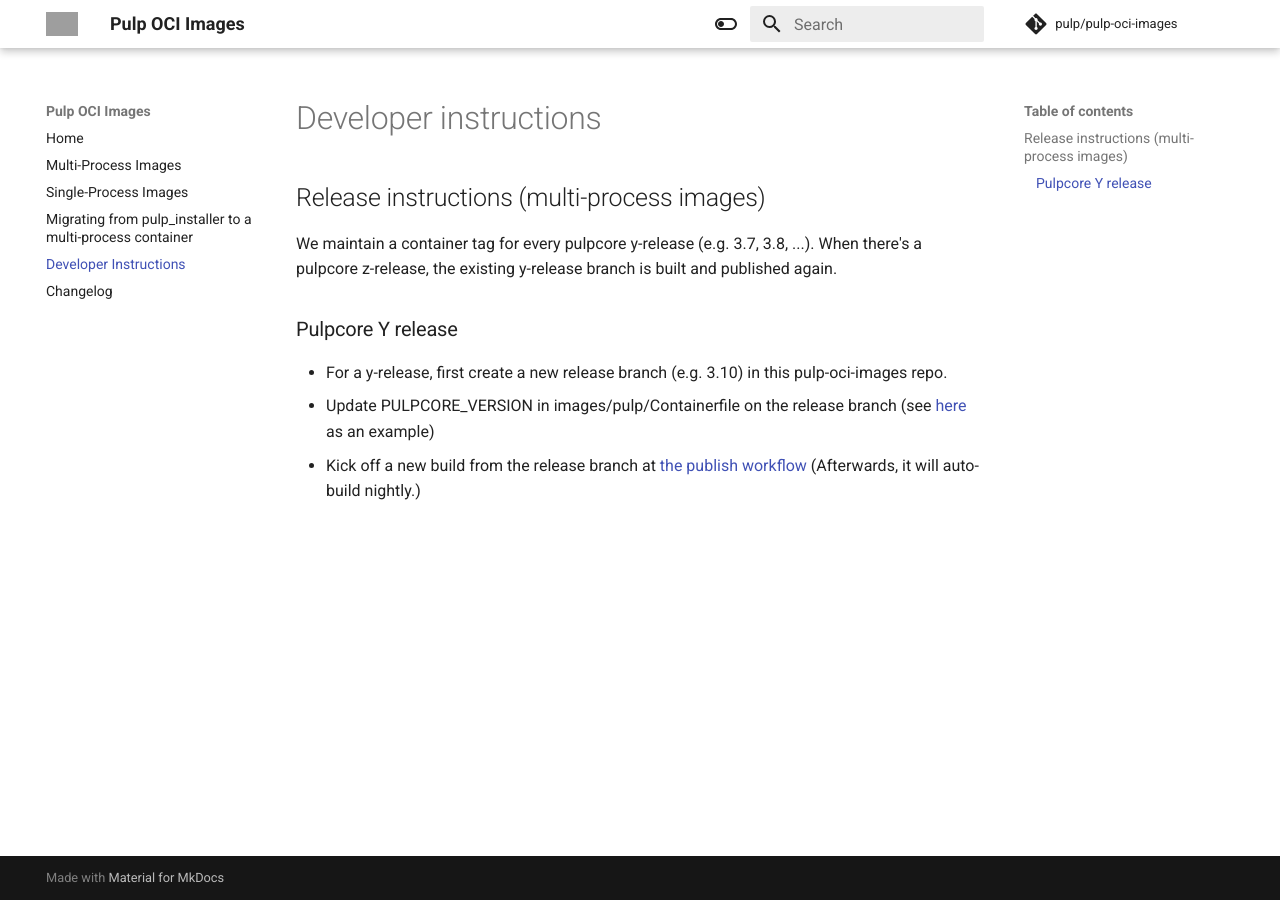
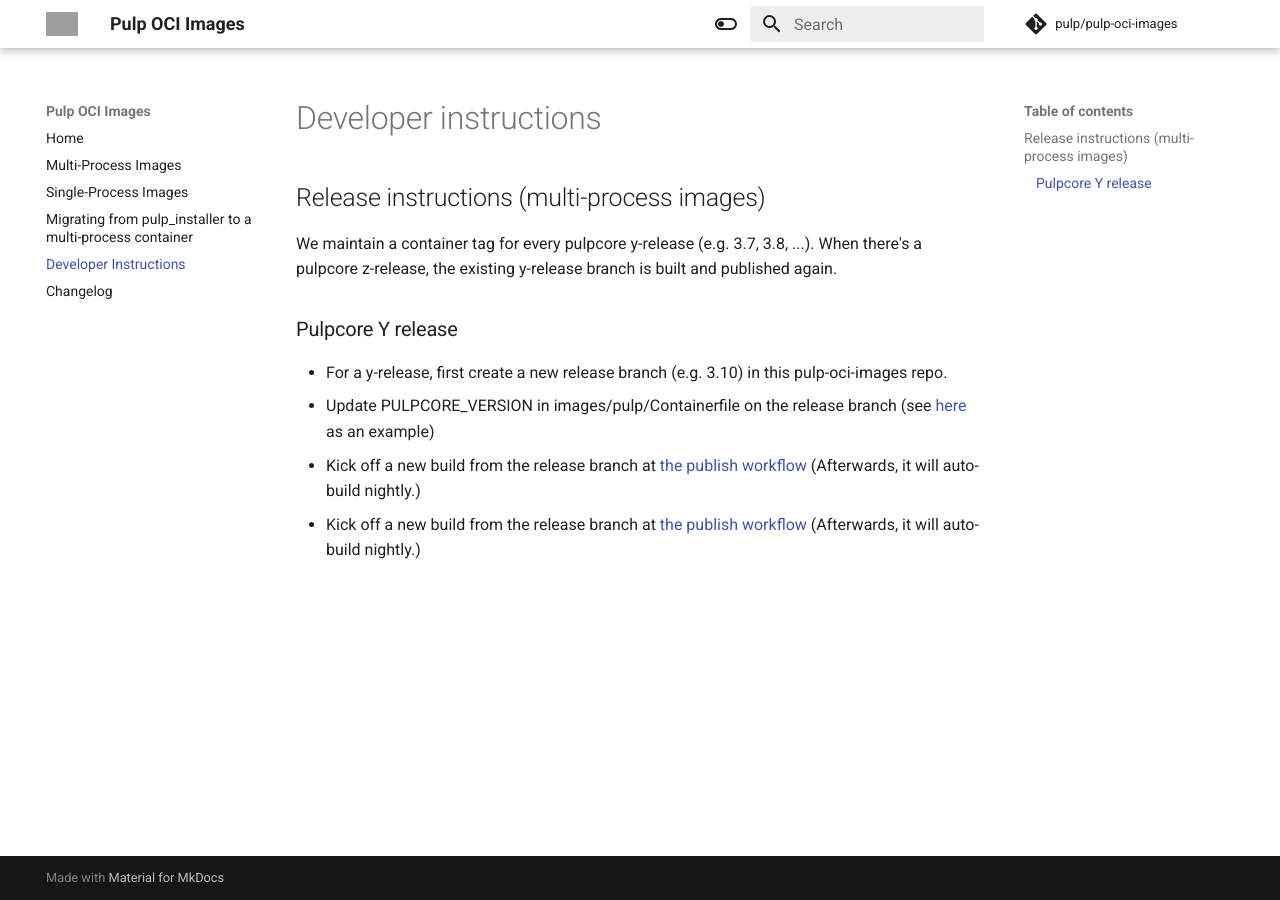
Before and after one commit to pulp/pulp-oci-images, an MkDocs documentation site: the page built from docs/developer-instructions.md, in a window 1280 px wide. Built offline with MkDocs 1.6.1 and Material for MkDocs 9.7.7, drawn with Linux system fonts in a browser that asks for light colours; comment, search, counter and statistics services are not loaded; the version menu is left out; grey boxes are pictures that could not be loaded.

Commit message:
Update docs so they contain two workflows that need to be triggered.
[noissue]

```diff
--- a/docs/developer-instructions.md
+++ b/docs/developer-instructions.md
@@ -12,3 +12,5 @@
   [here](https://github.com/pulp/pulp-oci-images/pull/61/files) as an example)
 * Kick off a new build from the release branch at [the publish workflow](https://github.com/pulp/pulp-oci-images/actions/workflows/publish_images.yaml)
   (Afterwards, it will auto-build nightly.)
+* Kick off a new build from the release branch at [the publish workflow](https://github.com/pulp/pulp-oci-images/actions/workflows/pulp_images.yml)
+  (Afterwards, it will auto-build nightly.)
```
